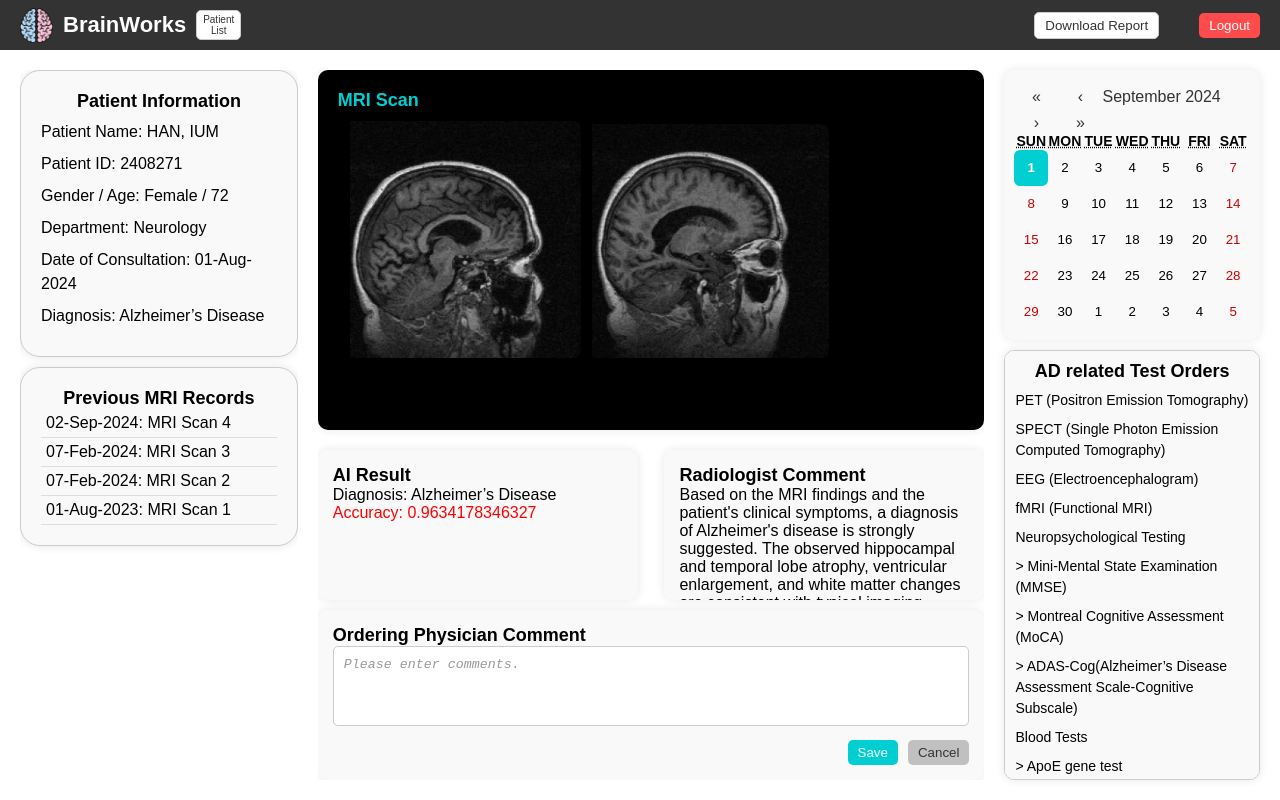
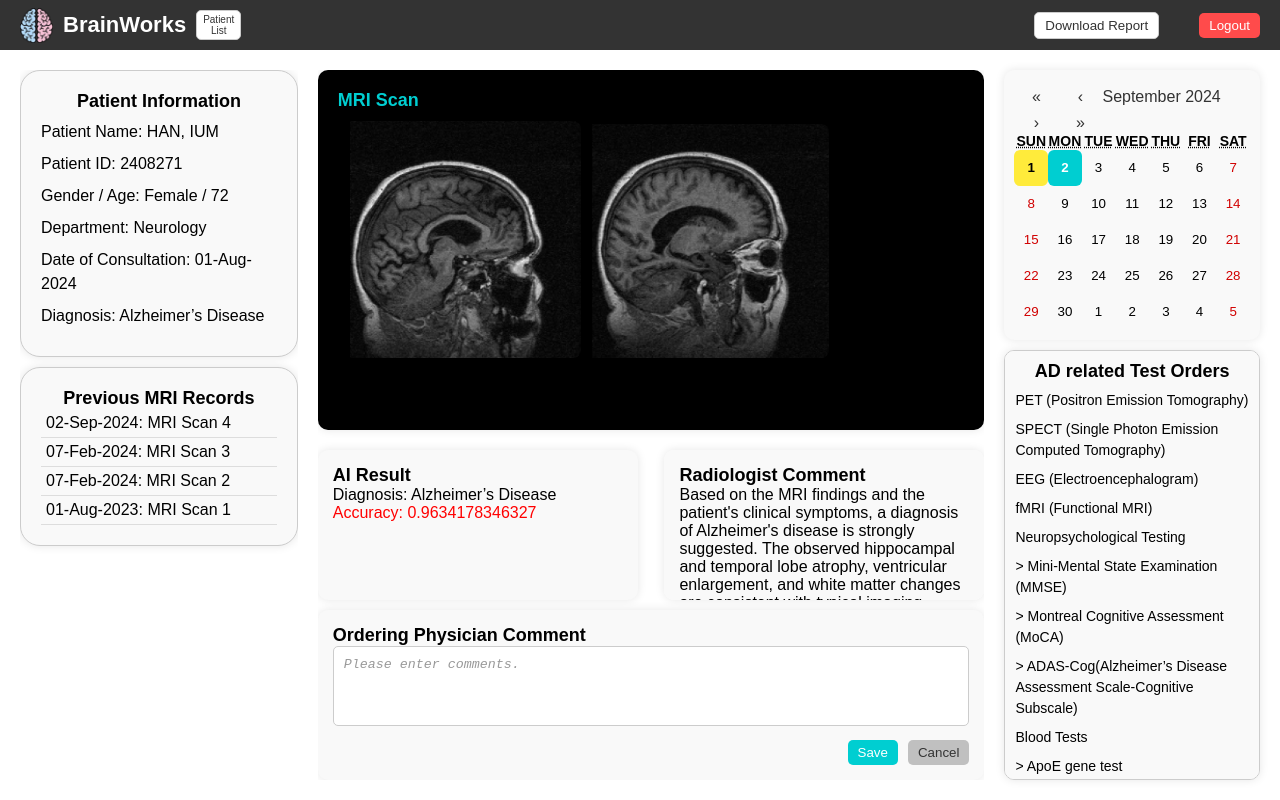
Before and after one commit to zangzoo/web, a React (Create React App) app in the folder frontend/brainworks-frontend/: page /analysis in a window 1280 px wide. Built offline with nearby package versions, Linux system fonts and the light colour scheme.

Commit message:
[Feat] 달력 날짜 반영

```diff
--- a/frontend/brainworks-frontend/src/components/Analysis.js
+++ b/frontend/brainworks-frontend/src/components/Analysis.js
@@ -52,7 +52,7 @@ function Analysis() {
     const [selectedDate, setSelectedDate] = useState(mriRecords[0].date);
     const [selectedRadiologistComment, setSelectedRadiologistComment] = useState(mriRecords[0].radiologistComment);
     const [physicianComment, setPhysicianComment] = useState(mriRecords[0].physicianComment);
-    const [selectedDateValue, setSelectedDateValue] = useState(new Date());
+    const [selectedDateValue, setSelectedDateValue] = useState(new Date(mriRecords[0].date));
     const [isEditing, setIsEditing] = useState(true);
 
     const location = useLocation();
@@ -78,11 +78,11 @@ function Analysis() {
         setSelectedDate(record.date);
         setSelectedRadiologistComment(record.radiologistComment);
         setPhysicianComment(record.physicianComment);
+        setSelectedDateValue(new Date(record.date));
     };
 
     const handleSave = () => {
         setIsEditing(false);
-        // 업데이트된 physicianComment를 mriRecords 상태에 반영
         setMriRecords(prevRecords =>
             prevRecords.map(record =>
                 record.date === selectedDate ? { ...record, physicianComment } : record
@@ -136,6 +136,14 @@ function Analysis() {
 
     const handleDateChange = (date) => {
         setSelectedDateValue(date);
+    };
+
+    const tileClassName = ({ date, view }) => {
+        if (view === 'month') {
+            const formattedDate = date.toISOString().split('T')[0];
+            const record = mriRecords.find(record => new Date(record.date).toISOString().split('T')[0] === formattedDate);
+            return record ? 'highlight' : null;
+        }
     };
 
     return (
@@ -227,6 +235,7 @@ function Analysis() {
                             onChange={handleDateChange}
                             value={selectedDateValue}
                             locale="en-US"
+                            tileClassName={tileClassName}
                         />
                     </section>
 
```
